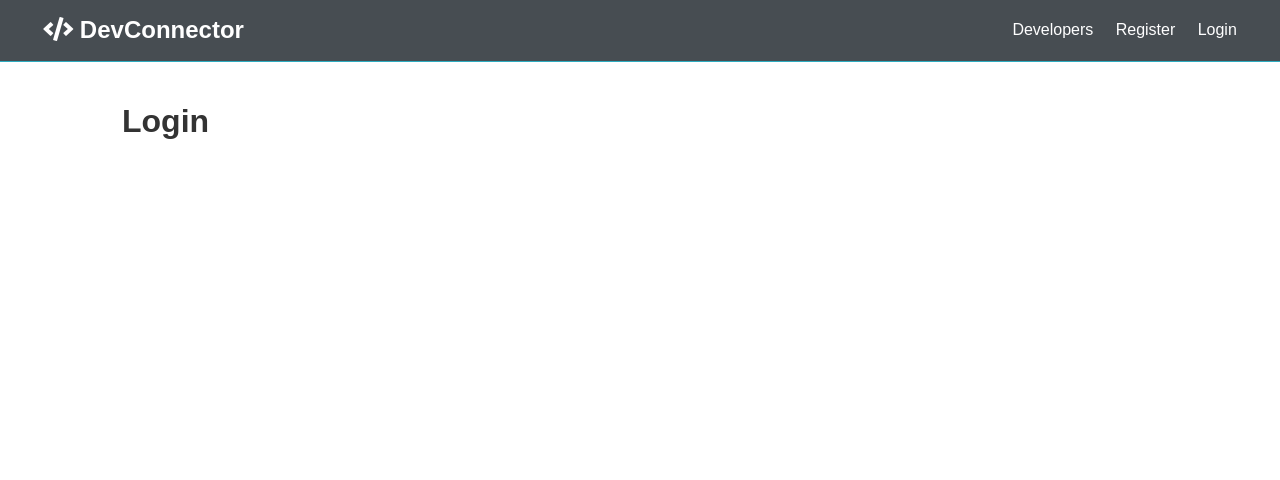
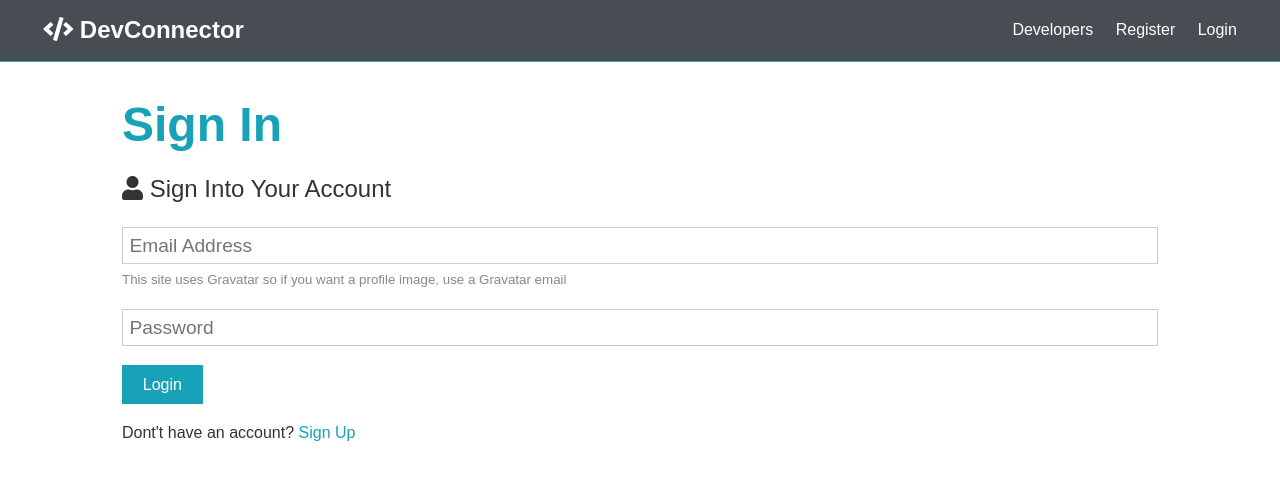
Before and after one commit to daikadai/MERN-DevConnector, a React (Create React App) app in the folder client/: page /login in a window 1280 px wide. Shown: the top 480 px of the page. Built offline with nearby package versions, Linux system fonts and the light colour scheme.

Commit message:
26. Request Example & Login Form

```diff
--- a/client/src/components/auth/Login.js
+++ b/client/src/components/auth/Login.js
@@ -1,10 +1,54 @@
-import React from 'react'
+import React, { Fragment, useState } from 'react'
+import { Link } from 'react-router-dom';
 
 const Login = () => {
+  const [formData, setFormData] = useState({
+    email: '',
+    password: ''
+  });
+
+  const { email, password } = formData;
+
+  const onChange = e => setFormData({ ...formData, [e.target.name]: e.target.value });
+
+  const onSubmit = async e => {
+    e.preventDefault();
+    console.log('SUCCESS');
+  }
   return (
-    <div>
-      <h1>Login</h1>
-    </div>
+    <Fragment>
+      <h1 className="large text-primary">Sign In</h1>
+      <p className="lead"><i className="fas fa-user"></i> Sign Into Your Account</p>
+      <form className="form" onSubmit={e => onSubmit(e)}>
+        <div className="form-group">
+          <input
+            type="email"
+            placeholder="Email Address"
+            name="email"
+            value={email}
+            onChange={e => onChange(e)}
+            required />
+          <small className="form-text"
+          >This site uses Gravatar so if you want a profile image, use a
+              Gravatar email</small
+          >
+        </div>
+        <div className="form-group">
+          <input
+            type="password"
+            placeholder="Password"
+            name="password"
+            minLength="6"
+            value={password}
+            onChange={e => onChange(e)}
+          />
+        </div>
+        <input type="submit" className="btn btn-primary" value="Login" />
+      </form>
+      <p className="my-1">
+        Dont't have an account? <Link to="/register">Sign Up</Link>
+      </p>
+    </Fragment>
   )
 }
 
--- a/client/src/components/auth/Register.js
+++ b/client/src/components/auth/Register.js
@@ -1,4 +1,5 @@
 import React, { Fragment, useState } from 'react'
+import { Link } from 'react-router-dom';
 
 const Register = () => {
   const [formData, setFormData] = useState({
@@ -12,12 +13,12 @@
 
   const onChange = e => setFormData({ ...formData, [e.target.name]: e.target.value });
 
-  const onSubmit = e => {
+  const onSubmit = async e => {
     e.preventDefault();
     if (password !== password2) {
       console.log('Password do not match');
     } else {
-      console.log(formData);
+      console.log('SUCCESS');
     }
   }
   return (
@@ -64,7 +65,7 @@
         <input type="submit" className="btn btn-primary" value="Register" />
       </form>
       <p className="my-1">
-        Already have an account? <a href="login.html">Sign In</a>
+        Already have an account? <Link to="/login">Sign In</Link>
       </p>
     </Fragment>
   )
```
